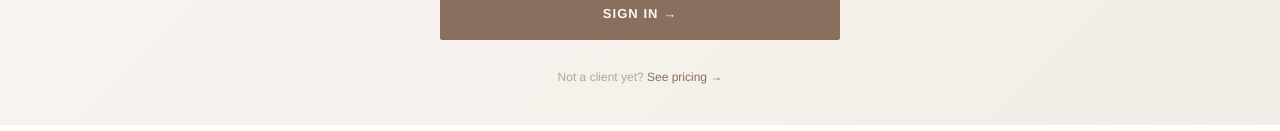
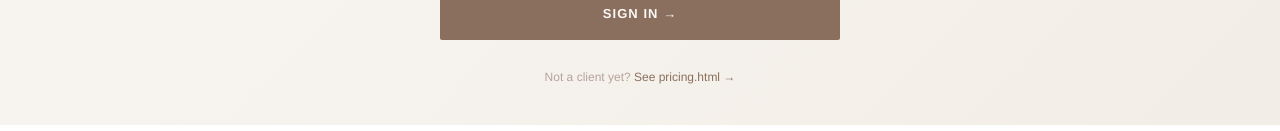
Before and after one commit to SpaOps/stackblitz-starters-frwxllla, a Next.js app: page /login in a window 1280 px wide. Shown: the part 675-806 px from the top of the page. Built offline with nearby package versions, Linux system fonts and the light colour scheme; no server answers.

Commit message:
pricing change

```diff
--- a/app/login/page.tsx
+++ b/app/login/page.tsx
@@ -51,7 +51,7 @@ export default function LoginPage() {
           </a>
 
           <p style={{ fontFamily: "'Helvetica Neue', sans-serif", fontSize: 12, color: "#b5a49a" }}>
-            Not a client yet? <a href="/pricing" style={{ color: "#8b6f5e", textDecoration: "none" }}>See pricing →</a>
+            Not a client yet? <a href="/pricing.html" style={{ color: "#8b6f5e", textDecoration: "none" }}>See pricing.html →</a>
           </p>
         </div>
       </section>
```
